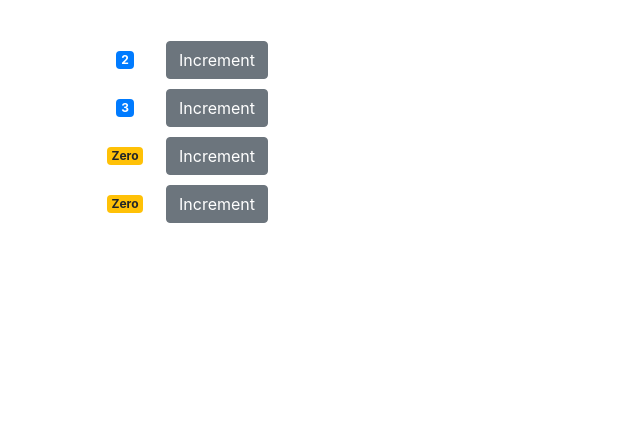
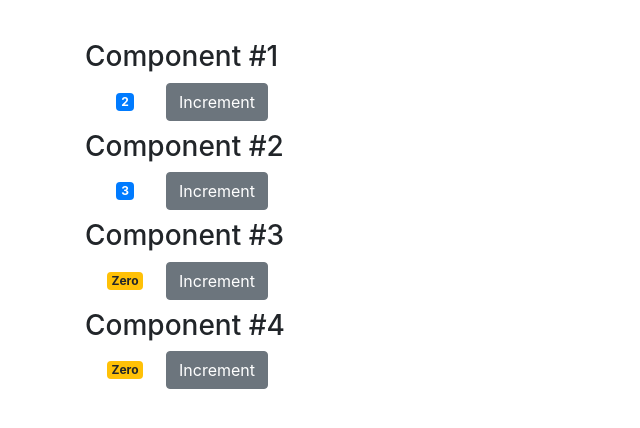
Before and after one commit to sonusbeat/react-mosh, a React (Create React App) app: page / in a window 1280 px wide. Shown: the top 428 px of the page, without its empty margins (0-640 px from the left). Built offline with nearby package versions, Linux system fonts and the light colour scheme.

Commit message:
16-passing-children-to-components

```diff
--- a/src/components/counter.jsx
+++ b/src/components/counter.jsx
@@ -10,6 +10,7 @@ class Counter extends Component {
   render() {
     return (
       <div className="mb-2">
+        {this.props.children}
         <table>
           <tbody>
             <tr>
--- a/src/components/counters.jsx
+++ b/src/components/counters.jsx
@@ -14,7 +14,9 @@ class Counters extends Component {
     return (
       <div className="container">
         {this.state.counters.map(counter => (
-          <Counter key={counter.id} value={counter.value} selected={true} />
+          <Counter key={counter.id} value={counter.value} selected={true}>
+            <h3>Component #{counter.id}</h3>
+          </Counter>
         ))}
       </div>
     );
```
Also changed, not shown: 1 other file (tests, documents, lock files or other folders).
